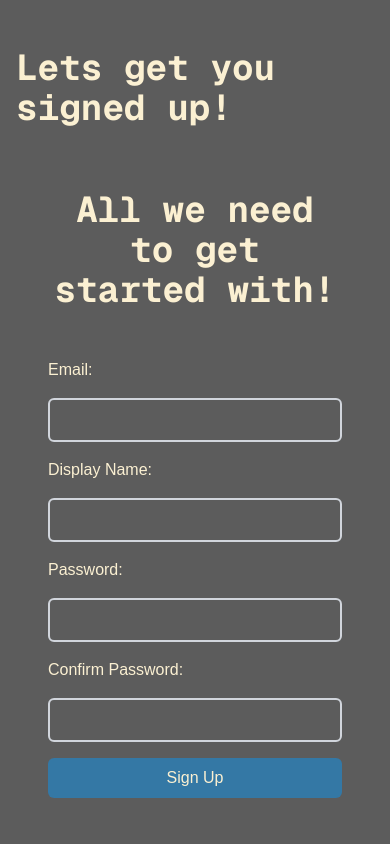
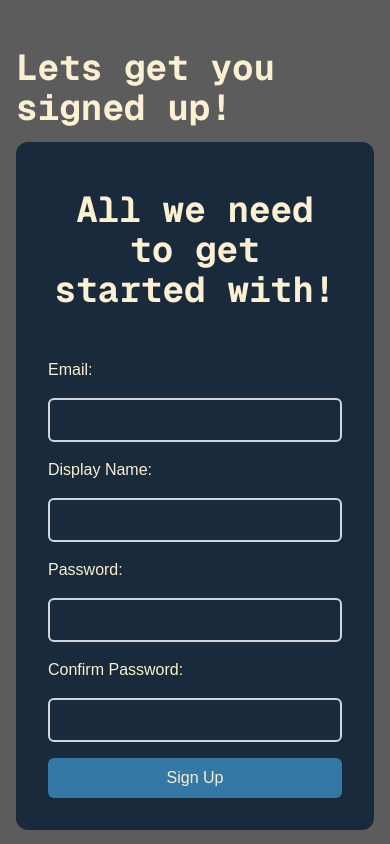
Before and after one commit to timmit98/arc-war, a Next.js app: page /signup in a window 390 px wide. Built offline with nearby package versions, Linux system fonts and the light colour scheme.

Commit message:
Login + Signup mobile bug fix
Bg div disapearing on smaller screens

```diff
--- a/src/app/login/page.tsx
+++ b/src/app/login/page.tsx
@@ -23,11 +23,11 @@ export default function LoginPage() {
   };
 
   return (
-    <div className='bg-storm-grey-dark flex flex-col md:flex-row'>
-        <div className='bg-storm-grey-dark min-h-screen flex flex-col w-full md:w-[40%]'>
+    <div className='bg-storm-grey-dark flex flex-col lg:flex-row'>
+        <div className='bg-storm-grey-dark min-h-screen flex flex-col w-full lg:w-[40%]'>
           <h1 className="text-text-light text-4xl ml-16 mt-12 text-left font-bold font-mono">Join the Party!</h1>
             <form onSubmit={handleSubmit} className='flex items-center justify-center flex-1'>
-              <div className="sm:shadow-xl items-center px-8 pb-8 pt-12 sm:bg-darkblue rounded-xl space-y-12 my-auto min-w-md">
+              <div className="items-center px-8 pb-8 pt-12 bg-darkblue rounded-xl space-y-12 my-auto w-full max-w-md min-w-0">
                 <h1 className="text-text-light text-4xl text-center font-bold font-mono">Login</h1>
                 <div className='flex flex-col gap-4'>
                   <label className='text-text-light' htmlFor="email">Email:</label>
--- a/src/app/signup/page.tsx
+++ b/src/app/signup/page.tsx
@@ -26,7 +26,7 @@ export default function SignUpPage() {
         <div className='bg-storm-grey-dark min-h-screen flex flex-col w-full md:w-[40%]'>
           <h1 className="text-text-light text-4xl ml-4 md:ml-16 mt-12 text-left font-bold font-mono">Lets get you signed up!</h1>
             <form onSubmit={handleSubmit} className='flex items-center justify-center flex-1'>
-              <div className="sm:shadow-xl items-center px-8 pb-8 pt-12 sm:bg-darkblue rounded-xl space-y-12 my-auto w-full max-w-md mx-4">
+              <div className="sm:shadow-xl items-center px-8 pb-8 pt-12 bg-darkblue rounded-xl space-y-12 my-auto w-full max-w-md mx-4">
                 <h1 className="text-text-light text-4xl text-center font-bold font-mono">All we need to get started with!</h1>
                 <div className='flex flex-col gap-4'>
                   <label className='text-text-light' htmlFor="email">Email:</label>
```
